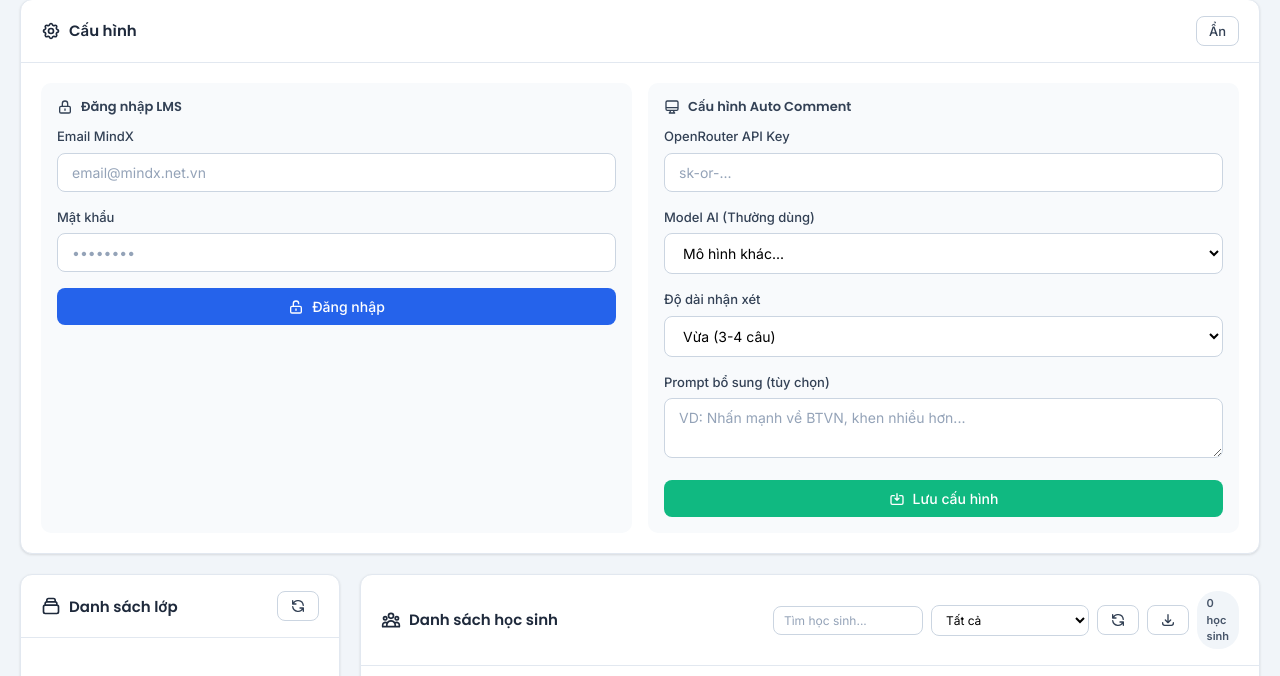
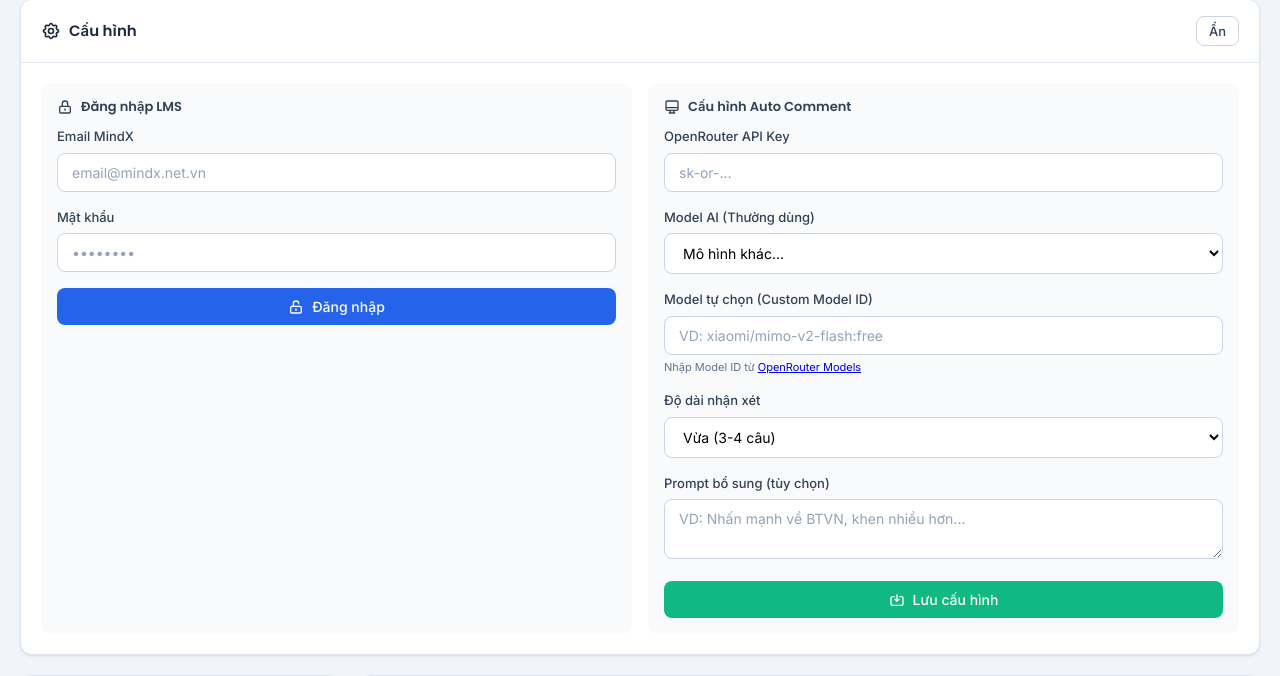
Before and after one commit to PikachuDucVu/toolLms, a Flask app: template templates/index.html in a window 1280 px wide. Shown: the part 123-799 px from the top of the page. Run offline with Flask 3, Linux system fonts and the light colour scheme; the template is opened without the code that fills it, so the values that code supplies are empty; some libraries are stand-ins or nearby versions.

Commit message:
Hide OpenRouter API key input when using Antigravity models
- Add dynamic visibility toggle for OpenRouter API key based on selected model provider
- Remove duplicate/unused model entries (gemini-3-pro-image-preview, gemini-3-flash-preview OpenRouter)
- Update default model to gemini-3-flash-preview

Co-Authored-By: Claude <noreply@anthropic.com>

```diff
--- a/app.py
+++ b/app.py
@@ -71,14 +71,12 @@ AI_MODELS = [
     {"id": "gemini-2.5-flash-lite", "name": "Gemini 2.5 Flash Lite", "provider": "antigravity"},
     {"id": "gemini-3-flash-preview", "name": "Gemini 3 Flash Preview", "provider": "antigravity"},
     {"id": "gemini-3-pro-preview", "name": "Gemini 3 Pro Preview", "provider": "antigravity"},
-    {"id": "gemini-3-pro-image-preview", "name": "Gemini 3 Pro Image Preview", "provider": "antigravity"},
     {"id": "gemini-claude-sonnet-4-5", "name": "Claude Sonnet 4.5 (via Gemini)", "provider": "antigravity"},
     {"id": "gemini-claude-sonnet-4-5-thinking", "name": "Claude Sonnet 4.5 Thinking (via Gemini)", "provider": "antigravity"},
     {"id": "gemini-claude-opus-4-5-thinking", "name": "Claude Opus 4.5 Thinking (via Gemini)", "provider": "antigravity"},
     {"id": "gpt-oss-120b-medium", "name": "GPT OSS 120B Medium", "provider": "antigravity"},
     # OpenRouter Models
     {"id": "google/gemini-2.0-flash-001", "name": "Gemini 2.0 Flash (OpenRouter)", "provider": "openrouter"},
-    {"id": "google/gemini-3-flash-preview", "name": "Gemini 3 Flash Preview (OpenRouter)", "provider": "openrouter"},
     {"id": "deepseek/deepseek-v3.2", "name": "DeepSeek V3.2 (OpenRouter)", "provider": "openrouter"},
     {"id": "x-ai/grok-code-fast-1", "name": "Grok Code Fast (OpenRouter)", "provider": "openrouter"},
 ]
@@ -148,7 +146,7 @@ def generate_comment_with_ai(api_key, student_name, past_comments, notes, sessio
 
     config = load_config()
     # Prioritize passed model_id, then custom_model_id from config, then selected ai_model
-    model = model_id or config.get('custom_model_id') or config.get('ai_model', 'gemini-3-flash')
+    model = model_id or config.get('custom_model_id') or config.get('ai_model', 'gemini-3-flash-preview')
 
     # Lấy tên gọi ngắn (tên cuối)
     short_name = student_name.split()[-1] if student_name else "em"
@@ -222,7 +220,7 @@ def index():
     config = load_config()
     return render_template('index.html',
                          openrouter_key=config.get('openrouter_key', ''),
-                         ai_model=config.get('ai_model', 'gemini-3-flash'),
+                         ai_model=config.get('ai_model', 'gemini-3-flash-preview'),
                          custom_model_id=config.get('custom_model_id', ''),
                          ai_models=AI_MODELS,
                          is_logged_in=lms_client.lms_token is not None)
@@ -355,7 +353,7 @@ def generate_comment():
     api_key = config.get('openrouter_key', '')
 
     # Check provider - Antigravity doesn't need API key
-    model_id = config.get('ai_model', 'gemini-3-flash')
+    model_id = config.get('ai_model', 'gemini-3-flash-preview')
     provider = get_model_provider(model_id)
 
     if provider != 'antigravity' and not api_key:
--- a/templates/index.html
+++ b/templates/index.html
@@ -1171,7 +1171,7 @@
                             </svg>
                             Cấu hình Auto Comment
                         </h3>
-                        <div class="form-group">
+                        <div class="form-group" id="openrouterKeyGroup">
                             <label class="form-label" for="openrouterKey">OpenRouter API Key</label>
                             <input type="password" class="form-input" id="openrouterKey" value="{{ openrouter_key }}" placeholder="sk-or-...">
                         </div>
@@ -1179,9 +1179,9 @@
                             <label class="form-label" for="aiModel">Model AI (Thường dùng)</label>
                             <select class="form-select" id="aiModel" onchange="toggleCustomModel()">
                                 {% for model in ai_models %}
-                                <option value="{{ model.id }}" {% if model.id == ai_model and not custom_model_id %}selected{% endif %}>{{ model.name }}</option>
+                                <option value="{{ model.id }}" data-provider="{{ model.provider }}" {% if model.id == ai_model and not custom_model_id %}selected{% endif %}>{{ model.name }}</option>
                                 {% endfor %}
-                                <option value="custom" {% if custom_model_id %}selected{% endif %}>Mô hình khác...</option>
+                                <option value="custom" data-provider="openrouter" {% if custom_model_id %}selected{% endif %}>Mô hình khác...</option>
                             </select>
                         </div>
                         <div class="form-group" id="customModelGroup" style="display: {% if custom_model_id %}block{% else %}none{% endif %};">
@@ -1722,17 +1722,36 @@
             }
         }
 
-        // Toggle custom model input
+        // Toggle custom model input and OpenRouter API key visibility
         function toggleCustomModel() {
-            const aiModel = document.getElementById('aiModel').value;
+            const aiModelSelect = document.getElementById('aiModel');
+            const aiModel = aiModelSelect.value;
+            const selectedOption = aiModelSelect.options[aiModelSelect.selectedIndex];
+            const provider = selectedOption.getAttribute('data-provider');
+
             const customGroup = document.getElementById('customModelGroup');
+            const openrouterKeyGroup = document.getElementById('openrouterKeyGroup');
+
+            // Toggle custom model input
             if (aiModel === 'custom') {
                 customGroup.style.display = 'block';
             } else {
                 customGroup.style.display = 'none';
                 document.getElementById('customModelId').value = '';
             }
-        }
+
+            // Toggle OpenRouter API key visibility based on provider
+            if (provider === 'antigravity') {
+                openrouterKeyGroup.style.display = 'none';
+            } else {
+                openrouterKeyGroup.style.display = 'block';
+            }
+        }
+
+        // Initialize visibility on page load
+        document.addEventListener('DOMContentLoaded', function() {
+            toggleCustomModel();
+        });
 
         // Save config
         async function saveConfig() {
```
